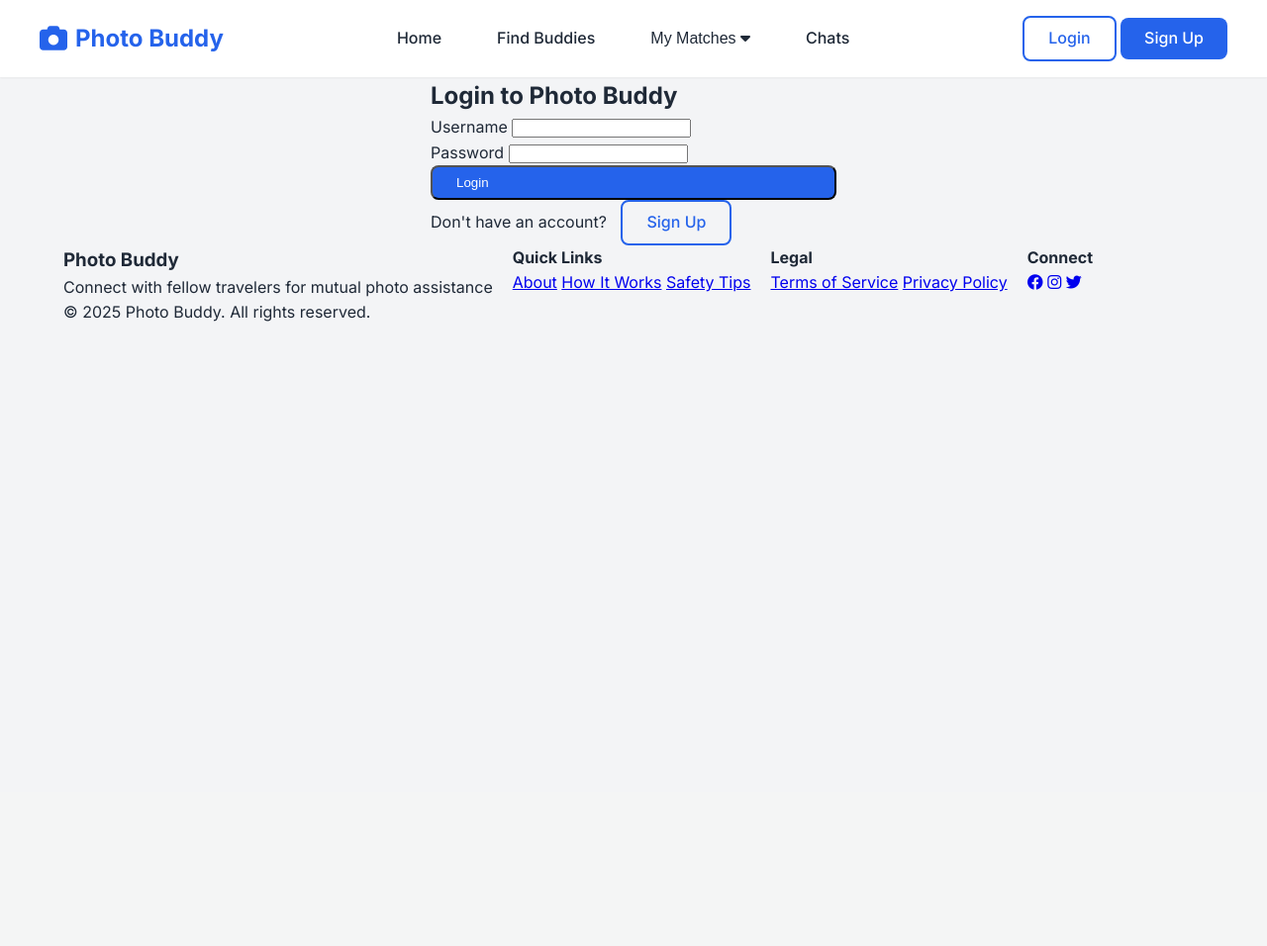
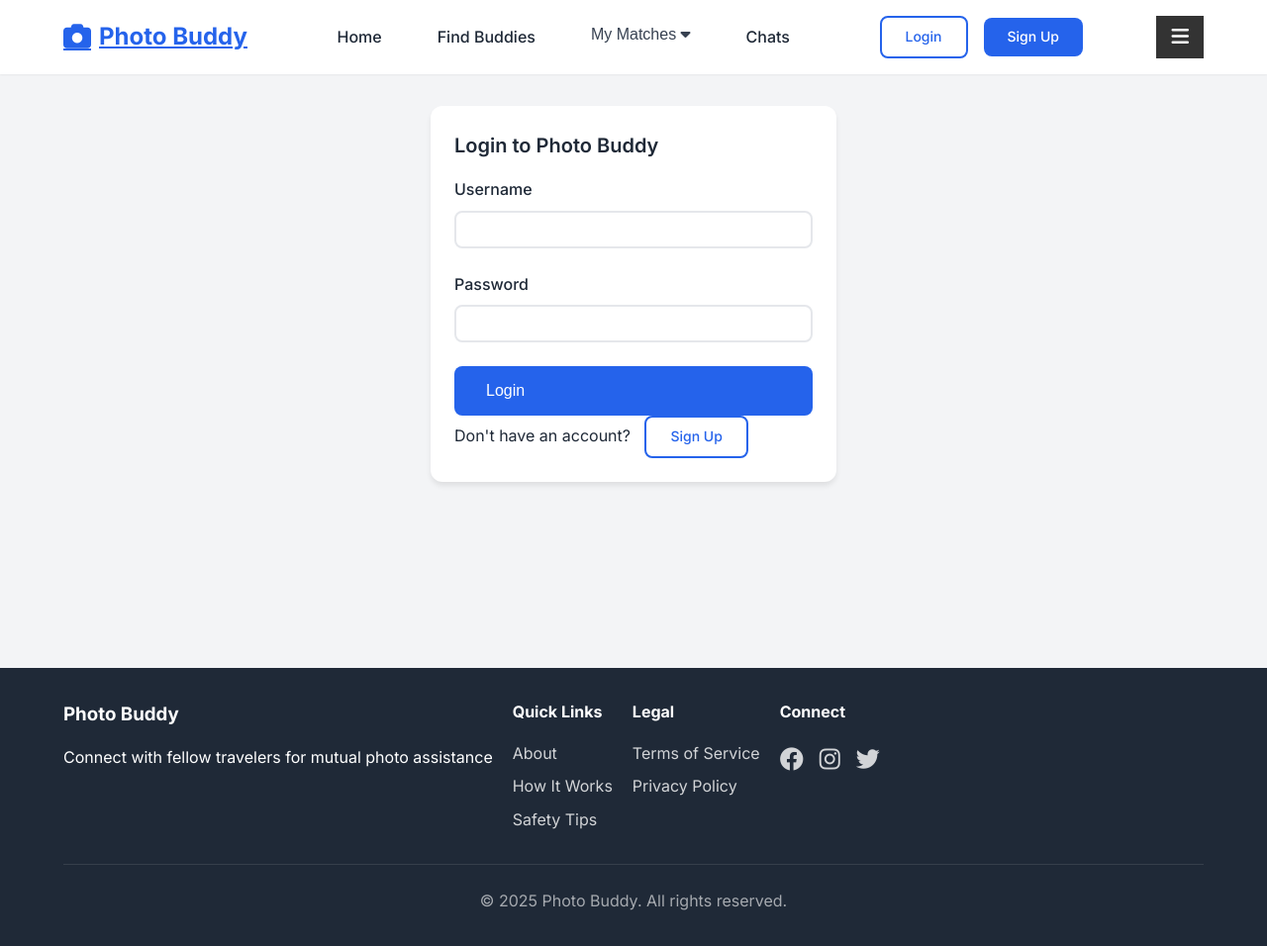
Before and after one commit to Friendlysiva143/photo_buddy, a Django app: page /accounts/login/ in a window 1280 px wide. Shown: the whole page at 99% size. Before the commit the page ends 325 px from the top, so only its background shows below. Run offline with Django 5.2, Linux system fonts and the light colour scheme; parts of the project's set-up code (start-up, migrations or seed data) failed here and were passed over.

Commit message:
update_base1

```diff
--- a/static/css/base.css
+++ b/static/css/base.css
@@ -1,9 +1,12 @@
+/* static/css/base.css */
+
 :root {
     /* Colors */
     --primary-color: #2563eb;
     --primary-hover: #1d4ed8;
     --secondary-color: #10b981;
     --danger-color: #ef4444;
+    --warning-color: #f59e0b;
     --text-primary: #1f2937;
     --text-secondary: #6b7280;
     --bg-primary: #ffffff;
@@ -24,9 +27,9 @@
     --radius-full: 9999px;
 
     /* Shadows */
-    --shadow-sm: 0 1px 2px rgba(0, 0, 0, 0.05);
-    --shadow-md: 0 4px 6px rgba(0, 0, 0, 0.1);
-    --shadow-lg: 0 10px 15px rgba(0, 0, 0, 0.1);
+    --shadow-sm: 0 1px 2px 0 rgba(0, 0, 0, 0.05);
+    --shadow-md: 0 4px 6px -1px rgba(0, 0, 0, 0.1);
+    --shadow-lg: 0 10px 15px -3px rgba(0, 0, 0, 0.1);
 }
 
 * {
@@ -36,7 +39,7 @@
 }
 
 body {
-    font-family: 'Inter', sans-serif;
+    font-family: 'Inter', -apple-system, BlinkMacSystemFont, 'Segoe UI', sans-serif;
     color: var(--text-primary);
     background-color: var(--bg-secondary);
     line-height: 1.6;
@@ -48,7 +51,7 @@ body {
     padding: 0 var(--spacing-lg);
 }
 
-/* Navbar */
+/* Navigation */
 .navbar {
     background: var(--bg-primary);
     box-shadow: var(--shadow-sm);
@@ -61,10 +64,9 @@ body {
     display: flex;
     justify-content: space-between;
     align-items: center;
-    padding: var(--spacing-md) 0;
+    padding: var(--spacing-md) var(--spacing-lg);
 }
 
-/* Brand */
 .nav-brand {
     display: flex;
     align-items: center;
@@ -72,17 +74,14 @@ body {
     font-size: 1.5rem;
     font-weight: 700;
     color: var(--primary-color);
-    text-decoration: none;
 }
 
 .nav-brand i {
     font-size: 1.75rem;
 }
 
-/* Nav Menu */
 .nav-menu {
     display: flex;
-    align-items: center;
     gap: var(--spacing-lg);
 }
 
@@ -100,50 +99,10 @@ body {
     color: var(--primary-color);
 }
 
-/* Dropdown */
-.dropdown {
-    position: relative;
-}
-
-.dropbtn {
-    background: none;
-    border: none;
-    font-size: 1rem;
-    color: var(--text-primary);
-    cursor: pointer;
-    padding: var(--spacing-sm) var(--spacing-md);
-    border-radius: var(--radius-md);
-    transition: background 0.2s;
-}
-
-.dropdown:hover .dropdown-content,
-.dropdown:focus-within .dropdown-content {
+.nav-actions {
     display: flex;
-    flex-direction: column;
-}
-
-.dropdown-content {
-    display: none;
-    position: absolute;
-    top: 100%;
-    left: 0;
-    background: var(--bg-primary);
-    box-shadow: var(--shadow-lg);
-    border-radius: var(--radius-md);
-    min-width: 160px;
-    z-index: 99;
-}
-
-.dropdown-content a {
-    padding: var(--spacing-sm) var(--spacing-md);
-    text-decoration: none;
-    color: var(--text-primary);
-    transition: background 0.2s;
-}
-
-.dropdown-content a:hover {
-    background: var(--bg-secondary);
-    color: var(--primary-color);
+    align-items: center;
+    gap: var(--spacing-md);
 }
 
 /* User Menu */
@@ -152,32 +111,74 @@ body {
     align-items: center;
     gap: var(--spacing-sm);
     cursor: pointer;
+    padding: var(--spacing-sm);
+    border-radius: var(--radius-md);
     position: relative;
 }
 
-.user-menu .avatar {
+.user-menu:hover {
+    background: var(--bg-secondary);
+}
+
+.avatar {
     width: 40px;
     height: 40px;
     border-radius: var(--radius-full);
     object-fit: cover;
 }
 
-.user-menu .dropdown-content {
+.user-menu .dropdown {
+    display: none;
+    position: absolute;
+    top: 100%;
     right: 0;
-    left: auto;
+    background: var(--bg-primary);
+    box-shadow: var(--shadow-lg);
+    border-radius: var(--radius-md);
+    margin-top: var(--spacing-sm);
+    min-width: 150px;
 }
+
+.user-menu:hover .dropdown {
+    display: flex;
+    flex-direction: column;
+}
+
+.user-menu .dropdown a {
+    padding: var(--spacing-md);
+    text-decoration: none;
+    color: var(--text-primary);
+    transition: background 0.2s;
+}
+
+.user-menu .dropdown a:hover {
+    background: var(--bg-secondary);
+}
+
+/* Mobile menu toggle */
+.nav-toggle {
+    background: #333;
+    color: white;
+    padding: 10px 15px;
+    border: none;
+    cursor: pointer;
+    font-size: 20px;
+}
+
 
 /* Buttons */
 .btn {
+    display: inline-flex;
+    align-items: center;
+    gap: var(--spacing-sm);
     padding: var(--spacing-sm) var(--spacing-lg);
+    border: none;
     border-radius: var(--radius-md);
     font-weight: 500;
     cursor: pointer;
     transition: all 0.3s;
     text-decoration: none;
-    display: inline-flex;
-    align-items: center;
-    gap: var(--spacing-sm);
+    font-size: 0.875rem;
 }
 
 .btn-primary {
@@ -200,46 +201,125 @@ body {
     color: white;
 }
 
-/* Mobile Menu */
-.nav-toggle {
-    display: none;
-    background: none;
-    border: none;
-    font-size: 1.5rem;
-    cursor: pointer;
+.btn-secondary {
+    background: var(--secondary-color);
+    color: white;
+}
+
+.btn-danger {
+    background: var(--danger-color);
+    color: white;
+}
+
+.btn-lg {
+    padding: var(--spacing-md) var(--spacing-xl);
+    font-size: 1rem;
+}
+
+/* Main Content */
+.main-content {
+    min-height: calc(100vh - 200px);
+    padding: var(--spacing-xl) 0;
+}
+
+/* Cards */
+.card {
+    background: var(--bg-primary);
+    border-radius: var(--radius-lg);
+    box-shadow: var(--shadow-md);
+    padding: var(--spacing-lg);
+    margin-bottom: var(--spacing-lg);
+}
+
+.card-header {
+    font-size: 1.25rem;
+    font-weight: 600;
+    margin-bottom: var(--spacing-md);
+}
+
+/* Forms */
+.form-group {
+    margin-bottom: var(--spacing-lg);
+}
+
+.form-label {
+    display: block;
+    margin-bottom: var(--spacing-sm);
+    font-weight: 500;
     color: var(--text-primary);
 }
 
-.dropdown-menu {
-    display: none;
-    position: absolute;
-    top: 100%;
-    left: 0;
-    right: 0;
-    background: var(--bg-primary);
-    flex-direction: column;
-    padding: var(--spacing-lg);
-    box-shadow: var(--shadow-md);
-    z-index: 999;
+.form-input {
+    width: 100%;
+    padding: var(--spacing-sm) var(--spacing-md);
+    border: 2px solid var(--border-color);
+    border-radius: var(--radius-md);
+    font-size: 1rem;
+    transition: border-color 0.3s;
 }
 
-.dropdown-menu a {
-    padding: var(--spacing-sm) 0;
+.form-input:focus {
+    outline: none;
+    border-color: var(--primary-color);
+}
+
+/* Footer */
+.footer {
+    background: var(--text-primary);
+    color: white;
+    padding: var(--spacing-xl) 0;
+}
+
+.footer-content {
+    display: grid;
+    grid-template-columns: repeat(auto-fit, minmax(200px, 1fr));
+    gap: var(--spacing-xl);
+    margin-bottom: var(--spacing-lg);
+}
+
+.footer-section h3,
+.footer-section h4 {
+    margin-bottom: var(--spacing-md);
+}
+
+.footer-section a {
+    display: block;
+    color: rgba(255, 255, 255, 0.8);
     text-decoration: none;
-    color: var(--text-primary);
+    margin-bottom: var(--spacing-sm);
+    transition: color 0.3s;
+}
+
+.footer-section a:hover {
+    color: white;
+}
+
+.social-links {
+    display: flex;
+    gap: var(--spacing-md);
+}
+
+.social-links a {
+    font-size: 1.5rem;
+}
+
+.footer-bottom {
+    text-align: center;
+    padding-top: var(--spacing-lg);
+    border-top: 1px solid rgba(255, 255, 255, 0.1);
+    color: rgba(255, 255, 255, 0.6);
 }
 
 /* Responsive */
 @media (max-width: 768px) {
     .nav-menu {
         display: none;
-        flex-direction: column;
-        gap: var(--spacing-md);
-        width: 100%;
-        background: var(--bg-primary);
         position: absolute;
         top: 100%;
         left: 0;
+        right: 0;
+        background: var(--bg-primary);
+        flex-direction: column;
         padding: var(--spacing-lg);
         box-shadow: var(--shadow-md);
     }
@@ -253,6 +333,87 @@ body {
     }
 
     .nav-actions {
+        gap: var(--spacing-sm);
+    }
+
+    .user-menu span {
         display: none;
     }
 }
+
+/* Dropdown menu */
+.dropdown {
+    position: relative;
+    display: inline-block;
+}
+
+.dropbtn {
+    background: none;
+    border: none;
+    cursor: pointer;
+    font-size: 1rem;
+    color: #374151;
+    padding: 0.6rem 1rem;
+    border-radius: 6px;
+    transition: background 0.2s;
+}
+
+.dropdown-content {
+    display: none;
+    position: absolute;
+    background-color: #f9fafb;
+    min-width: 180px;
+    box-shadow: 0 5px 18px rgba(0,0,0,0.17);
+    border-radius: 8px;
+    z-index: 98;
+    top: 110%; /* slightly below link */
+    left: 0;
+}
+
+.dropdown-content a {
+    color: #374151;
+    padding: 0.7rem 1.5rem;
+    text-decoration: none;
+    display: block;
+    border-radius: 6px;
+}
+
+.dropdown-content a:hover {
+    background-color: #2563eb;
+    color: #fff;
+}
+
+.dropdown:hover .dropdown-content, .dropdown:focus-within .dropdown-content {
+    display: block;
+}
+
+.dropdown .dropbtn:focus {
+    outline: none;
+    background-color: #ececec;
+}
+
+.dropdown-menu {
+    position: absolute;
+    top: 50px;
+    left: 10px;
+    background: white;
+    width: 150px;
+    border-radius: 6px;
+    box-shadow: 0 4px 10px rgba(0,0,0,0.2);
+    display: none;
+    flex-direction: column;
+}
+
+.dropdown-menu a {
+    padding: 12px;
+    text-decoration: none;
+    color: black;
+    display: block;
+}
+
+.dropdown-menu a:hover {
+    background: #f1f1f1;
+}
+.dropdown-menu {
+    z-index: 9999 !important;
+}
```
